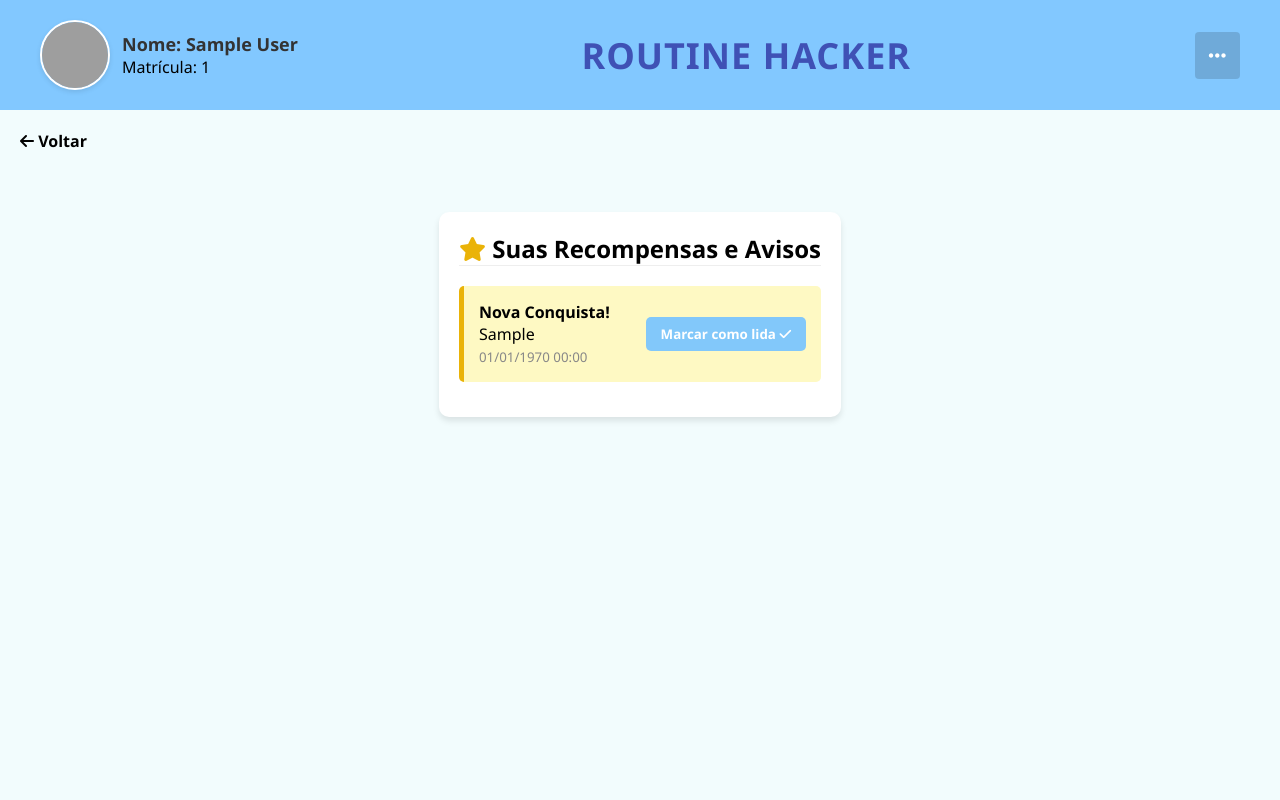
After one commit to cardosohttps/PIweb, a PHP site: page /TelaRecompensa.php in a window 1280 px wide. The commit adds this page. Run offline with PHP 8.4, Linux system fonts and the light colour scheme; the visitor is signed in with stand-in values (Sample User, id 1); tables that the repository leaves empty or names only in its code hold one stand-in row (values such as "Sample post"); grey boxes are pictures that could not be loaded.

Commit message:
recompensa

```diff
--- /dev/null
+++ b/View/TelaRecompensa.php
@@ -0,0 +1,111 @@
+<?php
+if (session_status() === PHP_SESSION_NONE) {
+    session_start();
+}
+require_once("header.php");
+require_once("conexao.php");
+
+$id_usuario = $_SESSION['id_usuario'];
+$data_hoje = date('Y-m-d');
+$query_tarefas = "SELECT COUNT(*) as total FROM compromissos WHERE id_usuario = ? AND status = 1 AND DATE(data_hora) = ?";
+$stmt = $conn->prepare($query_tarefas);
+$stmt->bind_param("is", $id_usuario, $data_hoje);
+$stmt->execute();
+$resultado_tarefas = $stmt->get_result();
+$row = $resultado_tarefas->fetch_assoc();
+$total_concluidas = $row['total'];
+
+if ($total_concluidas >= 5) {
+    $mensagem_recompensa = "Parabéns! Você concluiu 5 compromissos hoje! Continue assim!";
+    $query_verifica = "SELECT id FROM notificacoes WHERE id_usuario = ? AND DATE(data_criacao) = ? AND mensagem = ?";
+    $stmt_verifica = $conn->prepare($query_verifica);
+    $stmt_verifica->bind_param("iss", $id_usuario, $data_hoje, $mensagem_recompensa);
+    $stmt_verifica->execute();
+    if ($stmt_verifica->get_result()->num_rows === 0) {
+        $query_insere = "INSERT INTO notificacoes (id_usuario, mensagem) VALUES (?, ?)";
+        $stmt_insere = $conn->prepare($query_insere);
+        $stmt_insere->bind_param("is", $id_usuario, $mensagem_recompensa);
+        $stmt_insere->execute();
+    }
+}
+$query_notificacoes = "SELECT * FROM notificacoes WHERE id_usuario = ? AND lida = 0 ORDER BY data_criacao DESC";
+$stmt_busca = $conn->prepare($query_notificacoes);
+$stmt_busca->bind_param("i", $id_usuario);
+$stmt_busca->execute();
+$notificacoes = $stmt_busca->get_result();
+?>
+
+<!doctype html>
+<html lang="pt-BR">
+  <head>
+    <meta charset="UTF-8" />
+    <meta name="viewport" content="width=device-width, initial-scale=1.0" />
+    <title>Routine Hacker - Recompensas</title>
+    <style>
+      .container-recompensas {
+          max-width: 800px;
+          margin: 40px auto;
+          background: white;
+          padding: 20px;
+          border-radius: 10px;
+          box-shadow: 0 4px 6px rgba(0,0,0,0.1);
+      }
+      .notificacao-card {
+          background-color: #fef9c3;
+          border-left: 5px solid #eab308;
+          padding: 15px;
+          margin-bottom: 15px;
+          border-radius: 5px;
+          display: flex;
+          justify-content: space-between;
+          align-items: center;
+      }
+      .btn-lida {
+          background-color: #82c8fa;
+          color: white;
+          border: none;
+          padding: 8px 15px;
+          border-radius: 5px;
+          cursor: pointer;
+          font-weight: bold;
+          text-decoration: none;
+      }
+      .btn-lida:hover { background-color: #65b5f6; }
+      .sem-notificacao { text-align: center; color: #666; font-style: italic; }
+    </style>
+  </head>
+  <body>
+
+    <div class="back-link" onclick="history.back()" style="margin: 20px; cursor: pointer; font-weight: bold;">
+        <i class="fa-solid fa-arrow-left"></i> Voltar
+    </div>
+
+    <main class="container-recompensas">
+        <h2><i class="fa-solid fa-star" style="color: #eab308;"></i> Suas Recompensas e Avisos</h2>
+        <hr style="margin-bottom: 20px; border: 0; border-top: 1px solid #eee;">
+
+        <?php if ($notificacoes->num_rows > 0): ?>
+
+            <?php while ($notificacao = $notificacoes->fetch_assoc()): ?>
+                <div class="notificacao-card">
+                    <div>
+                        <strong>Nova Conquista!</strong><br>
+                        <span><?php echo htmlspecialchars($notificacao['mensagem']); ?></span>
+                        <br><small style="color: #888;"><?php echo date('d/m/Y H:i', strtotime($notificacao['data_criacao'])); ?></small>
+                    </div>
+
+                    <form action="marcar_lida.php" method="POST" style="margin: 0;">
+                        <input type="hidden" name="id_notificacao" value="<?php echo $notificacao['id']; ?>">
+                        <button type="submit" class="btn-lida">Marcar como lida <i class="fa-solid fa-check"></i></button>
+                    </form>
+                </div>
+            <?php endwhile; ?>
+
+        <?php else: ?>
+            <p class="sem-notificacao">Você não tem novas notificações no momento. Cumpra seus compromissos para ganhar recompensas!</p>
+        <?php endif; ?>
+
+    </main>
+
+  </body>
+</html>
--- a/View/header.php
+++ b/View/header.php
@@ -1,6 +1,7 @@
 <?php
-session_start();
-
+if (session_status() === PHP_SESSION_NONE) {
+    session_start();
+}
 $nome="";
 $matricula="";
 if(isset($_SESSION['id_usuario'])){
@@ -69,7 +70,7 @@ if(isset($_SESSION['matricula'])){
           Ver histórico
           <i class="fa-solid fa-chevron-right arrow-right"></i>
           </a>
-          <a href="TelaRecompensas.php" class="dropdown-item"> <i class="fa-regular fa-star"></i>
+          <a href="TelaRecompensa.php" class="dropdown-item"> <i class="fa-regular fa-star"></i>
 
 
           Ver recompensas
```
Also changed, not shown: View/TelaPrincipal.php (+42 -3 lines), View/TelaRecompensas.php (deleted, +0 -57 lines), View/atualizar_status.php (+31 -1 lines), View/marcar_lida.php (added, +23 -0 lines), View/TelaRecompensa.css (renamed from View/TelaRecompensas.css).
